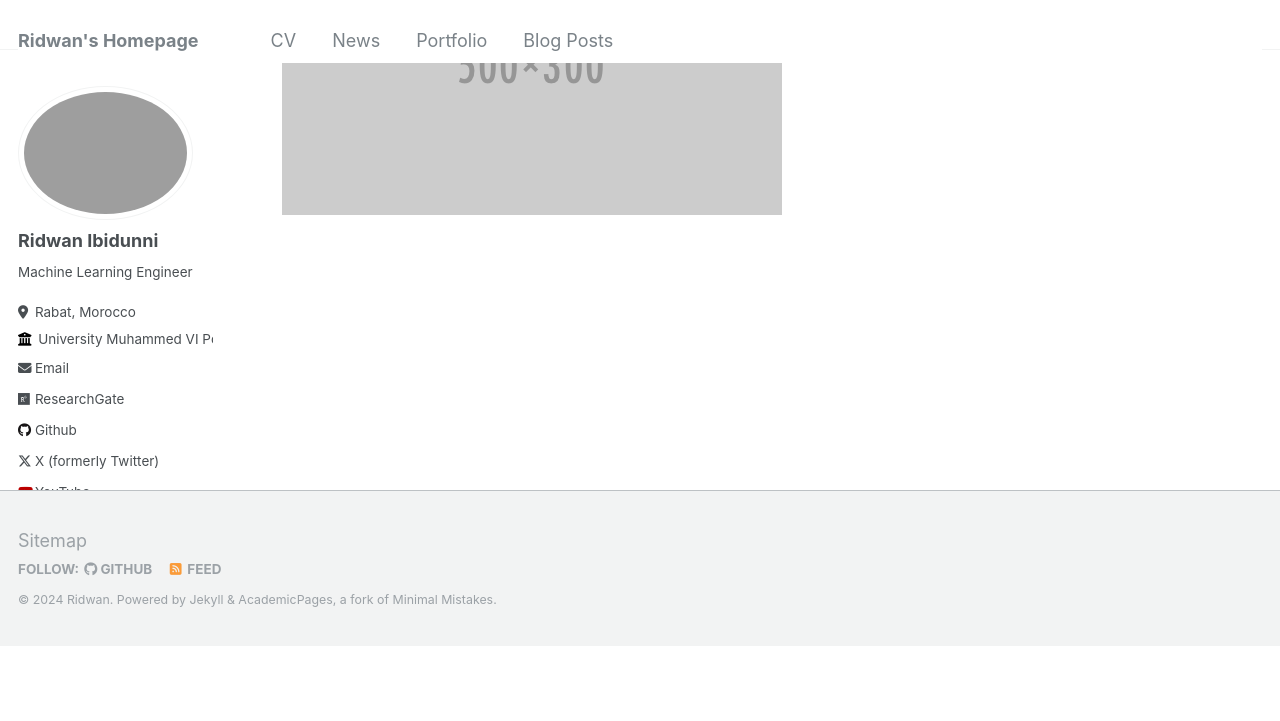
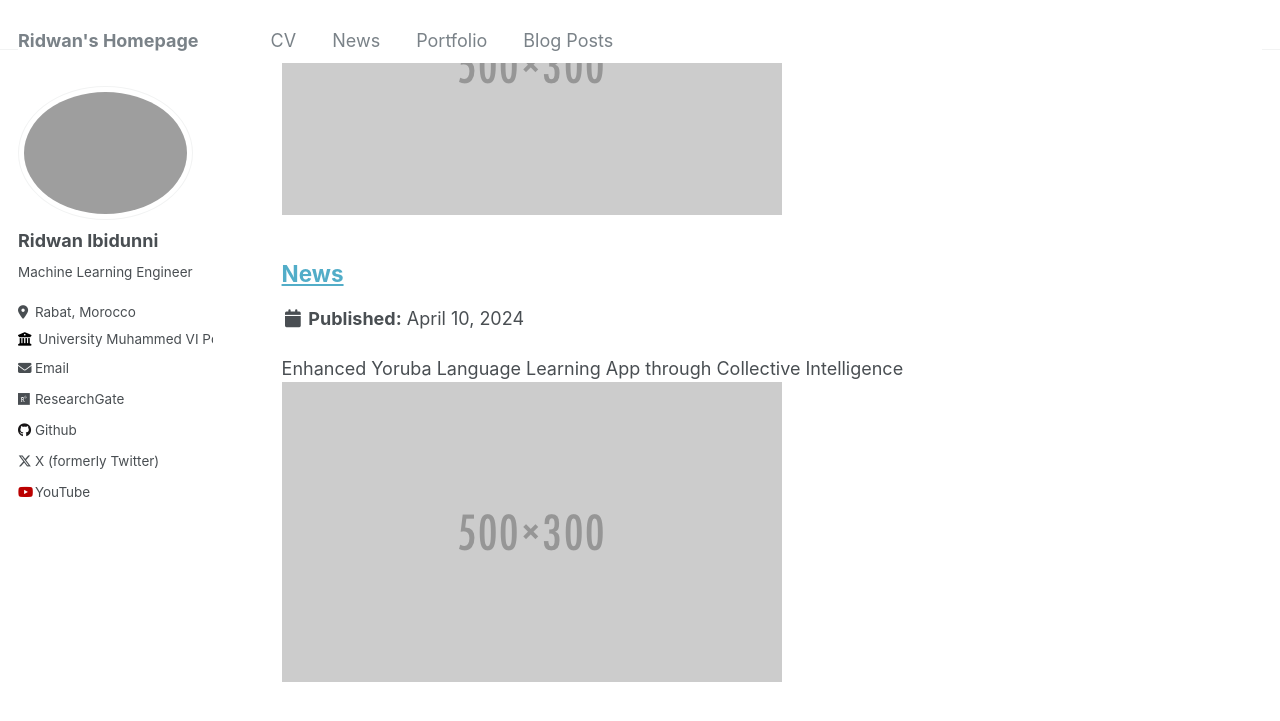
Before and after one commit to aljebraschool/aljebraschool.github.io, a Jekyll site: the page built from _pages/portfolio.html, in a window 1280 px wide and 900 px high, scrolled down 367 px. Shown: the top 721 px of the window. Built offline with Jekyll 4.4.1, drawn with Linux system fonts in a browser that asks for light colours; before the commit the page ends 1012 px from its top, so only the background shows below that; part of the change alters nothing that is shown.

Commit message:
edited new tab

```diff
--- a/_data/navigation.yml
+++ b/_data/navigation.yml
@@ -6,7 +6,7 @@ main:
     url: /files/Ridwan Ibidunni Resume - Tech (17 march, 2024).pdf
 
   - title: "News"
-    url: /news/
+    url: /portfolio/portfolio-2
 
   - title: "Portfolio"
     url: /portfolio/
--- a/_portfolio/portfolio-2.html
+++ b/_portfolio/portfolio-2.html
@@ -1,7 +1,19 @@
-<!-- ---
-title: "Portfolio item number 2"
-excerpt: "Short description of portfolio item number 2 <br/><img src='/images/500x300.png'>"
+---
+title: "News"
+excerpt: "Enhanced Yoruba Language Learning App through Collective Intelligence<br/><img src='/images/500x300.png'>"
 collection: portfolio
 ---
 
-This is an item in your portfolio. It can be have images or nice text. If you name the file .md, it will be parsed as markdown. If you name the file .html, it will be parsed as HTML.  -->
+- Embarking on a new internship journey with the Hamoye Foundation, I am diving into the realm of Generative AI. This hands-on experience is centered on acquiring skills in Generative AI concepts within NLP and developing applications that leverage Generative AI to address societal challenges. (April, 2024)
+
+- I am currently serving as a Machine Learning Instructor at UM6P - Mohammed VI Polytechnic University, where I plan and deliver structured tutorials on machine learning topics, such as Perceptron, Regression, Classification, and more. I provide personalized assistance, develop comprehensive lecture materials, and offer supplementary resources like [video tutorials on my YouTube channel](www.youtube.com/aljebraschool) and [practice questions](www.gitube.com/aljebraschool) to support students' learning journey. By integrating hands-on projects, I cultivate problem-solving skills in machine learning for students. (March, 2024)
+
+- I am serving as a Technical Mentor for DeepLearning.AI's Deep Learning Specialization, addressing students' technical questions and contributing to course development as a tester. This ongoing role allows me to support learners and contribute to the advancement of deep learning education.(Feb, 2024)
+
+- I am delighted to announce that I have been featured on the cover of UM6P Career Center's [Horizon magazine] (https://lnkd.in/dpcFNQFp). This recognition highlights my journey from undergraduate studies to exploring Artificial Intelligence, fueled by my passion for programming. Notably, the creation of the Yoruba language learning app, Akomolede, and the development of a comprehensive knowledge base for mathematics and programming are among my highlighted achievements. (Nov, 2023)
+
+- I am excited to share that I have been featured in an exclusive interview with [Edugist](https://edugist.org/i-have-always-had-a-deep-interest-in-creating-tools-ibidunni/), a prominent educational news platform in Nigeria. The interview focused on the development of the Yoruba language learning application, Akomolede, offering insights into its creation and impact on language education. (July, 2023)
+
+- I completed my degree as the best graduating student in the Mathematics Department at Adekunle Ajasin University (Nov 2021).
+
+- Awarded Full Master's Scholarship in Collective Intelligence by Moroccan Government Issued by the Government of Morocco (Oct, 2022).
```
